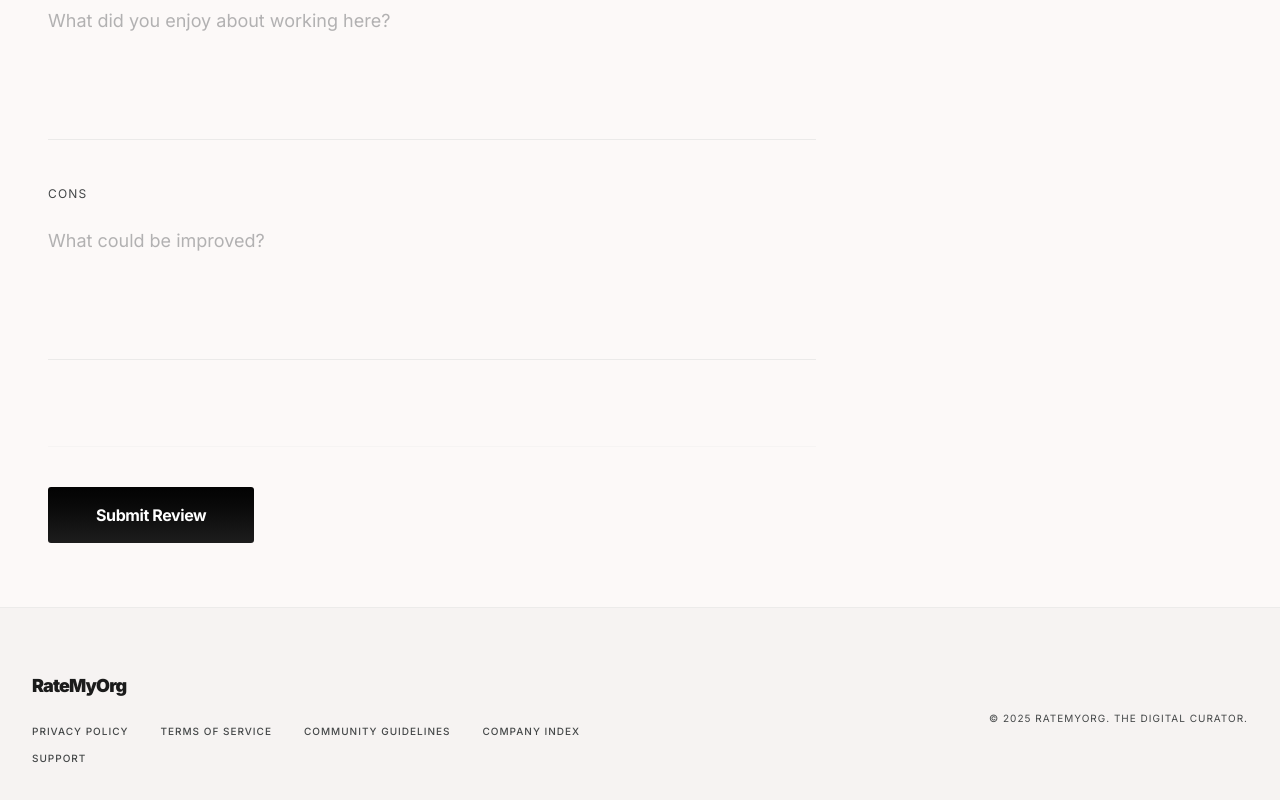
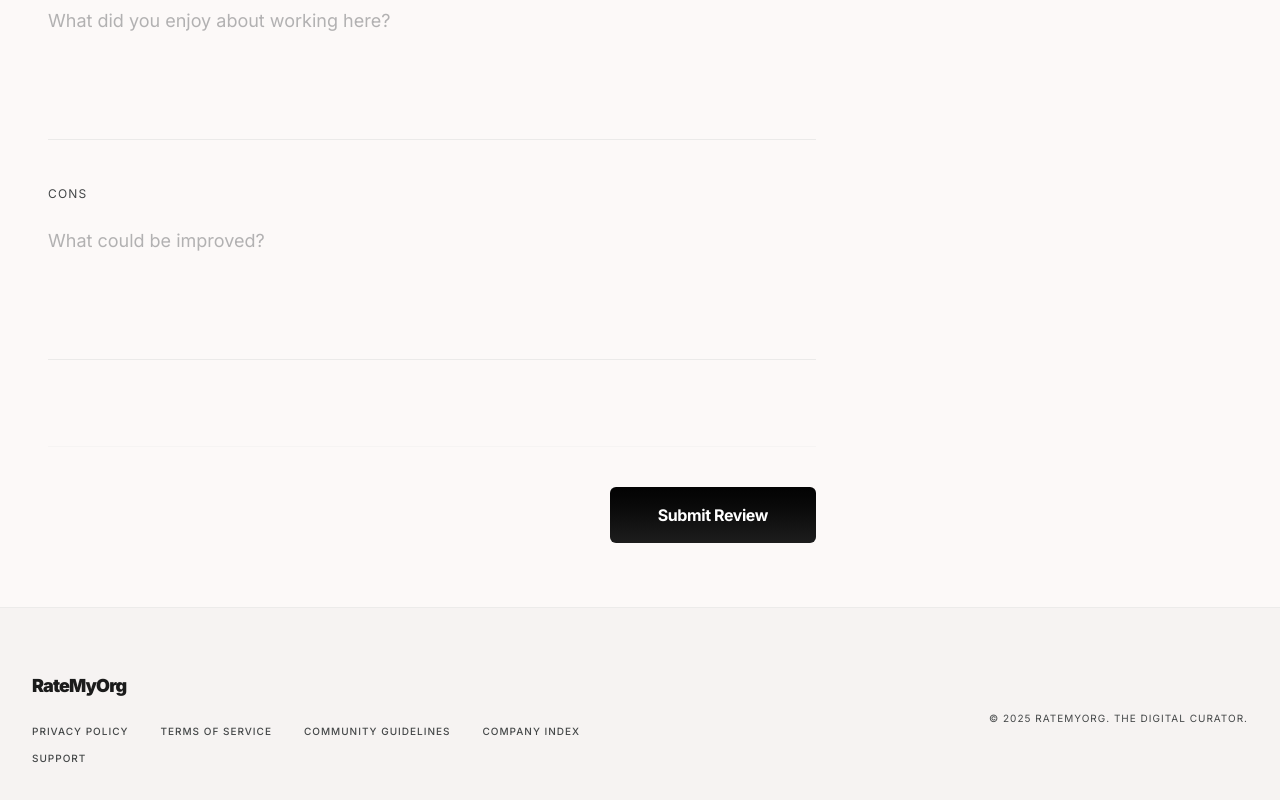
Before and after one commit to sanjay-deoram/rate-my-org, a Next.js app: page /reviews/write in a window 1280 px wide. Shown: the part 1318-2118 px from the top of the page. Built offline with nearby package versions, Linux system fonts and the light colour scheme.

Commit message:
fix: aligned interview and review submit buttons

```diff
--- a/components/submit-interview-form.tsx
+++ b/components/submit-interview-form.tsx
@@ -378,13 +378,13 @@ export function SubmitInterviewForm() {
       </section>
 
       {/* Submit row */}
-      <section className="border-outline-variant/10 flex justify-end border-t pt-8">
+      <section className="border-outline-variant/10 flex justify-end border-t pt-10">
         <form.Subscribe selector={(s) => [s.canSubmit, s.isSubmitting] as const}>
           {([canSubmit, isSubmitting]) => (
             <button
               type="submit"
               disabled={!canSubmit || isSubmitting || submitInterview.isPending}
-              className="from-primary to-primary-container text-primary-foreground w-full rounded-lg bg-linear-to-b px-12 py-5 text-lg font-bold tracking-tight transition-transform hover:opacity-90 active:scale-95 disabled:opacity-50 md:w-auto"
+              className="from-primary to-primary-container text-primary-foreground w-full rounded-lg bg-linear-to-b px-12 py-4 font-bold tracking-tight transition-all hover:opacity-90 active:scale-95 disabled:opacity-50 md:w-auto"
             >
               {submitInterview.isPending ? "Submitting..." : "Submit Interview"}
             </button>
--- a/components/write-review-form.tsx
+++ b/components/write-review-form.tsx
@@ -399,22 +399,22 @@ export function WriteReviewForm() {
       </div>
 
       {/* Submit */}
-      <div className="border-outline-variant/10 flex flex-col items-center justify-between gap-8 border-t pt-10 md:flex-row">
+      <div className="border-outline-variant/10 flex justify-end border-t pt-10">
         <form.Subscribe selector={(s) => [s.canSubmit, s.isSubmitting] as const}>
           {([canSubmit, isSubmitting]) => (
             <button
               type="submit"
               disabled={!canSubmit || isSubmitting || submitReview.isPending}
-              className="from-primary to-primary-container text-primary-foreground w-full rounded-md bg-linear-to-b px-12 py-4 font-bold tracking-tight transition-all hover:opacity-90 active:scale-[0.98] disabled:opacity-50 md:w-auto"
+              className="from-primary to-primary-container text-primary-foreground w-full rounded-lg bg-linear-to-b px-12 py-4 font-bold tracking-tight transition-all hover:opacity-90 active:scale-95 disabled:opacity-50 md:w-auto"
             >
               {submitReview.isPending ? "Submitting..." : "Submit Review"}
             </button>
           )}
         </form.Subscribe>
-        {submitReview.isError && (
-          <p className="text-destructive text-sm">{submitReview.error.message}</p>
-        )}
       </div>
+      {submitReview.isError && (
+        <p className="text-destructive text-center text-sm">{submitReview.error.message}</p>
+      )}
     </form>
   );
 }
```
